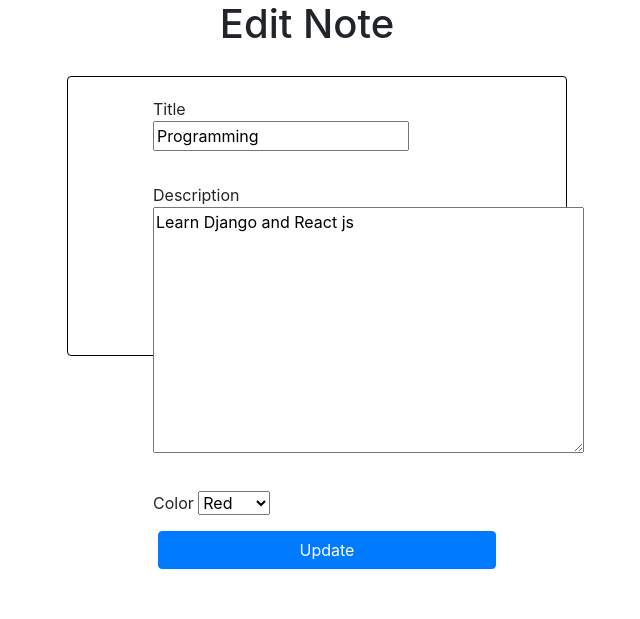
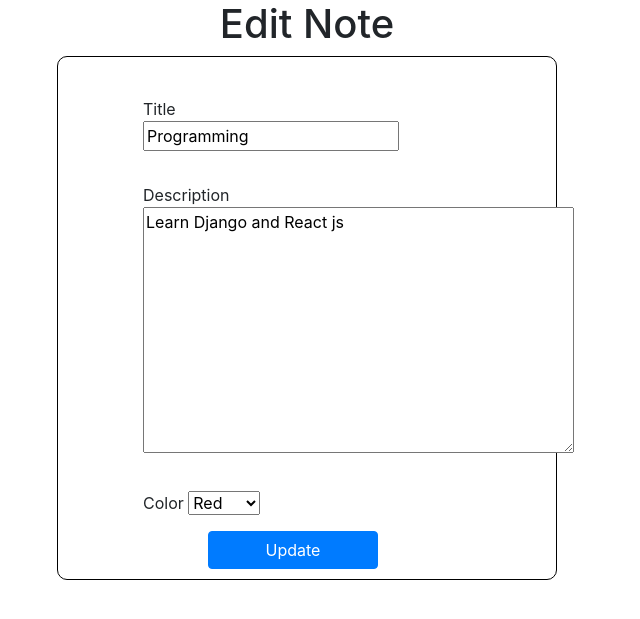
Before and after one commit to KonstantinaK98/MyNotes, a Django app: page /editNote/1/ in a window 1280 px wide. Shown: the part 80-699 px from the top of the page, without its empty margins (333-973 px from the left). Run offline with Django 3.2, Linux system fonts and the light colour scheme; a user stored in the database is signed in; data comes from the database, SQL or seed files in the repository; both versions use the stored data as it was after the commit; some libraries are stand-ins or nearby versions.

Commit message:
some changes about card on create ans edit Note html files

```diff
--- a/myNotes/noteApp/templates/noteApp/editNote.html
+++ b/myNotes/noteApp/templates/noteApp/editNote.html
@@ -2,11 +2,11 @@
 {% load static %}
 {% block content %}
 <h1 style="text-align: center;">Edit Note</h1>
-<form action="" method="POST" class="form-style">
-    {% csrf_token %}
 
-<div class="card" style="margin-bottom:25px;width: 500px;padding-left: 90px;padding-bottom:10px;padding-top: 20px;padding-right: 70px;">
-    <form>
+
+<div class="card2">
+    <form action="" method="POST" class="form-style">
+        {% csrf_token %}
         <div class="form-row">
             <div class="form-group">
                 {{form.title.label}}
@@ -26,9 +26,8 @@
             </div>
         </div>
 
-        <button type="submit" class="btn btn-primary">Update</button>
+        <button type="submit" id="Button" class="btn btn-primary">Update</button>
     </form>
 </div>
-</form>
 
 {% endblock %}
--- a/myNotes/static/css/main.css
+++ b/myNotes/static/css/main.css
@@ -21,6 +21,24 @@ hr {
     max-height: 280px;
     border-color: black;
 
+}
+
+.card2 {
+    margin-bottom:25px;
+    width: 500px;
+    padding-left: 90px;
+    padding-bottom:10px;
+    padding-top: 20px;
+    padding-right: 70px;
+    border: 1px solid black;
+    margin: auto;
+    border-radius: 10px;
+
+}
+
+#Button{
+    width: 170px;
+    margin-left: 60px;
 }
 
 #deleteImg{
```
Also changed, not shown: myNotes/noteApp/templates/noteApp/createNote.html (+5 -6 lines), myNotes/db.sqlite3, myNotes/noteApp/migrations/0001_initial.py (added).
